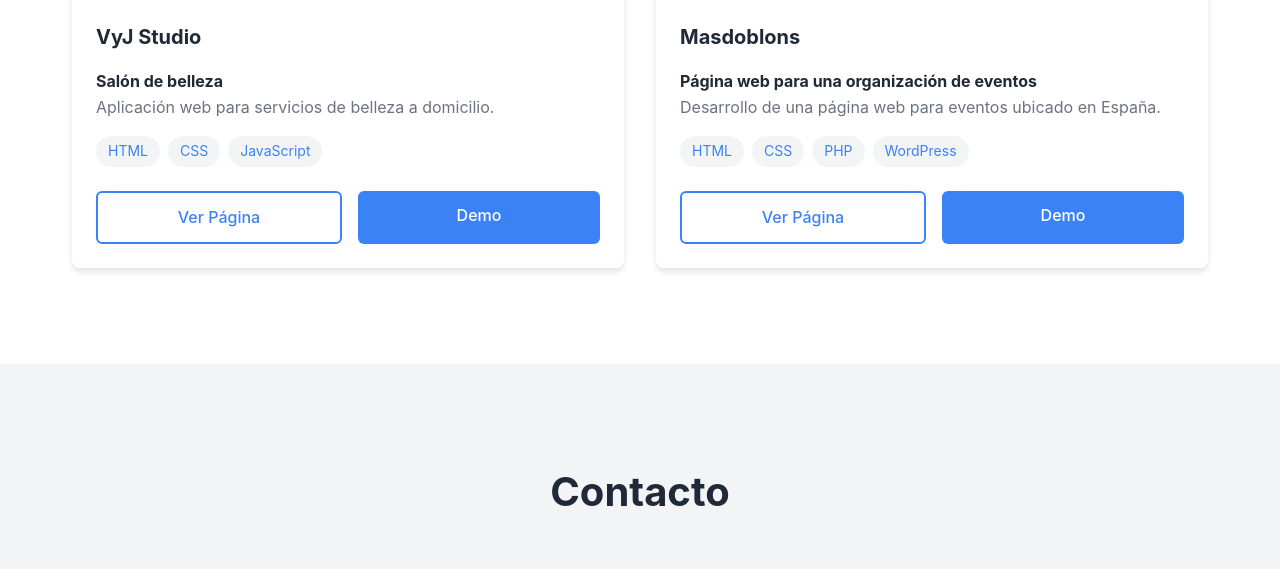
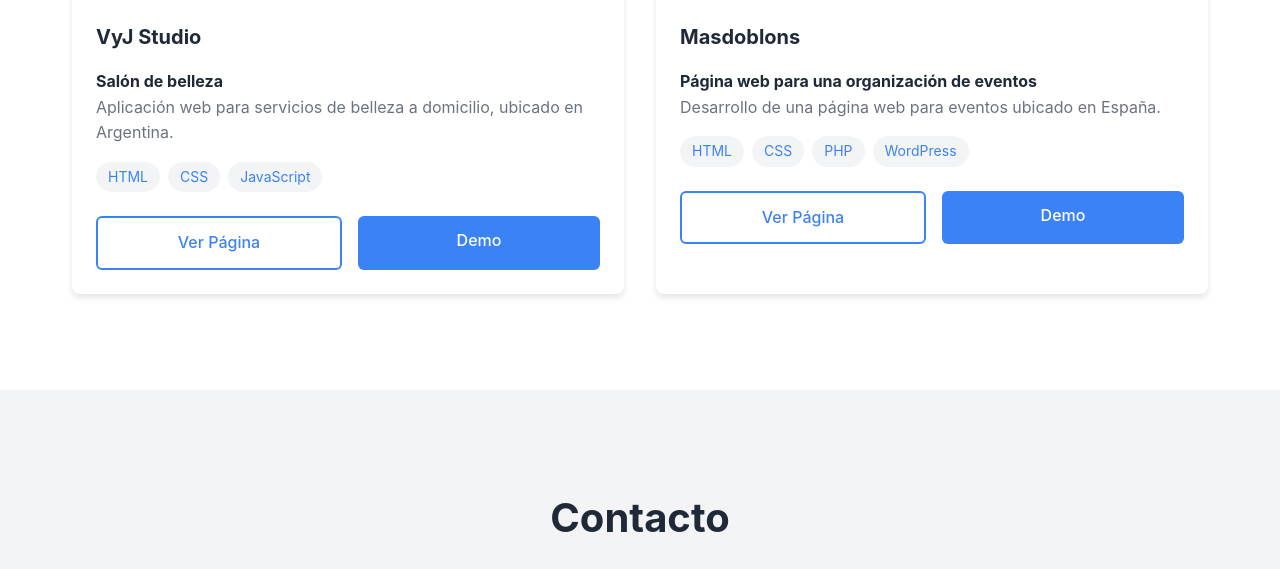
Before and after one commit to lucasga9494/lucasportfolio.github.io, a plain HTML site: page index.html in a window 1280 px wide. Shown: the part 3893-4462 px from the top of the page. Drawn offline with Linux system fonts and the light colour scheme; a script that the page names is missing.

Commit message:
2do commit

```diff
--- a/index.html
+++ b/index.html
@@ -246,7 +246,7 @@
               <h3>VyJ Studio</h3>
               <h4>Salón de belleza</h4>
               <p>
-                Aplicación web para servicios de belleza a domicilio.
+                Aplicación web para servicios de belleza a domicilio, ubicado en Argentina.
               </p>
               <div class="project-tags">
                 <span>HTML</span>
```
